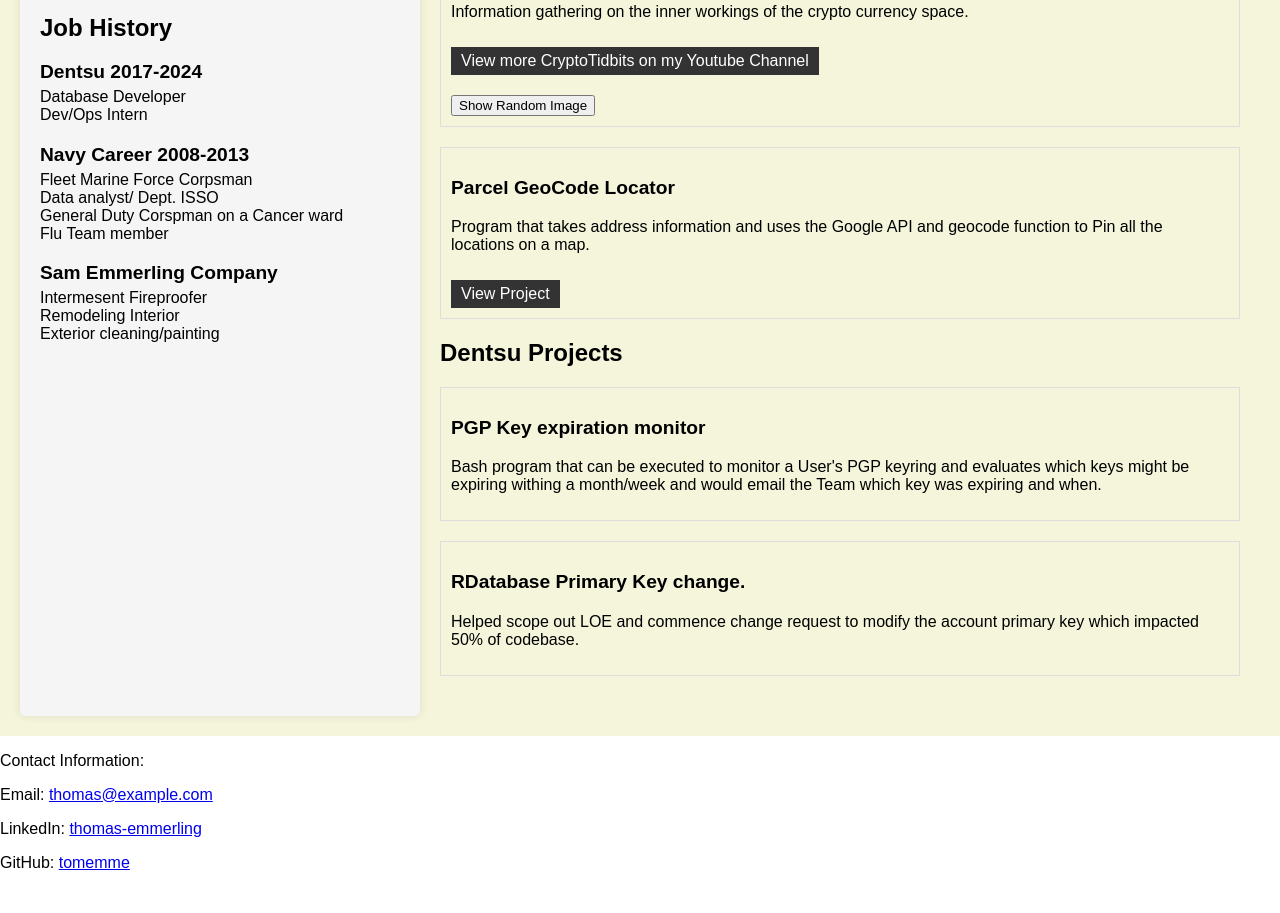
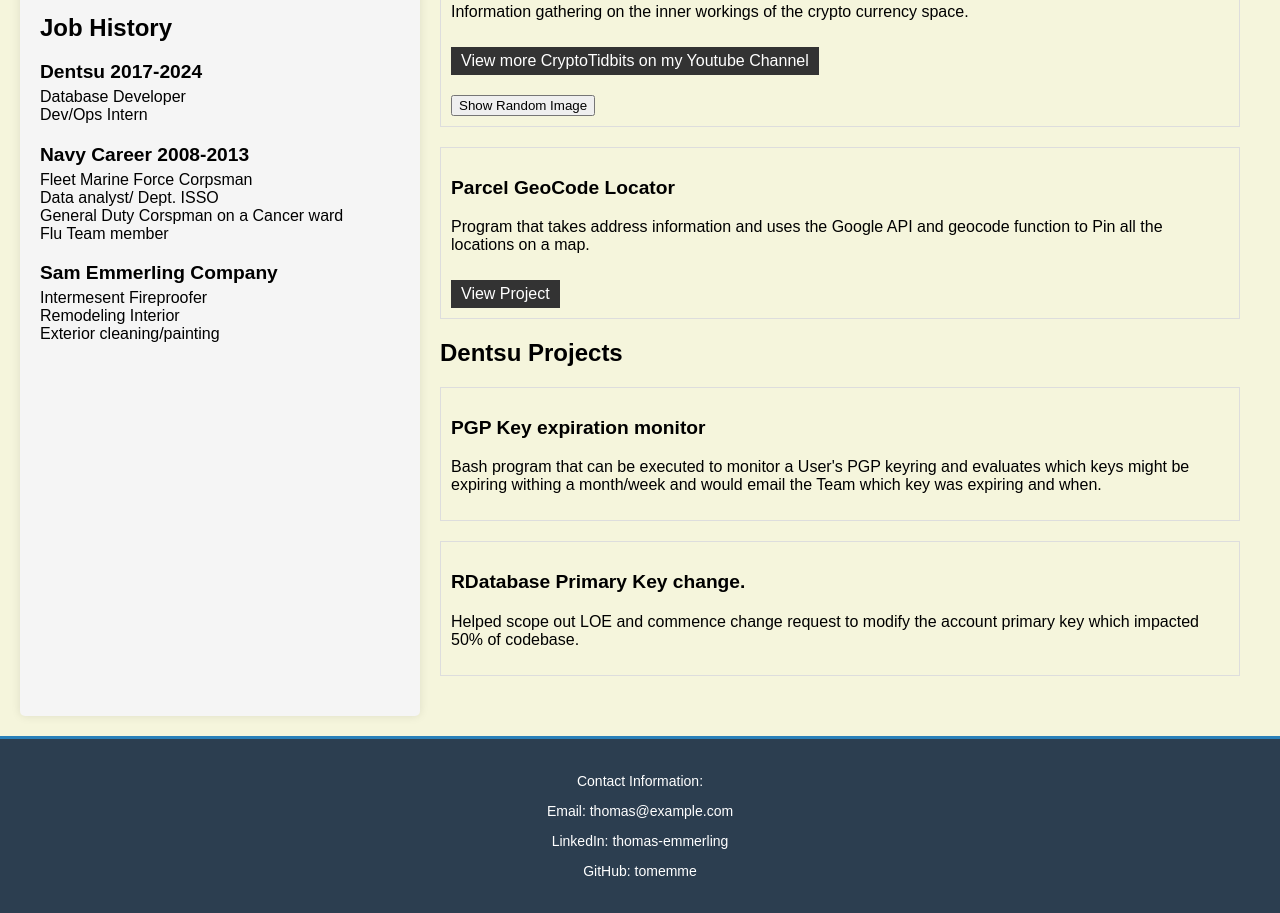
Before and after one commit to tomemme/portfolio, a plain HTML site: page index.html in a window 1280 px wide. Shown: the part 518-1431 px from the top of the page. Before the commit the page ends 1406 px from the top, so only its background shows below. Drawn offline with Linux system fonts and the light colour scheme; no server answers.

Commit message:
Update styles.css
added footer section

```diff
--- a/styles.css
+++ b/styles.css
@@ -145,3 +145,29 @@
 .project-card a:hover {
     background-color: #555;
 }
+
+/* Footer styling */
+footer {
+    background-color: #2C3E50;  /* Dark blue background */
+    color: #FFFFFF;  /* White text color */
+    text-align: center;  /* Center-align the text */
+    padding: 20px 0;  /* Padding above and below the text */
+    font-size: 14px;  /* Moderate text size */
+    border-top: 3px solid #2980B9;  /* Blue border on the top edge */
+}
+
+footer a {
+    color: #FFFFFF;  /* Ensures links are also white */
+    text-decoration: none;  /* No underlines on the links */
+    transition: color 0.3s;  /* Smooth transition for hover effect */
+}
+
+footer a:hover {
+    color: #BDC3C7;  /* Light grey color on hover */
+}
+
+.footer-container {
+    margin: 0 auto;  /* Centers the footer container */
+    width: 80%;  /* Limits the width of the footer content */
+    display: block;
+}
```
